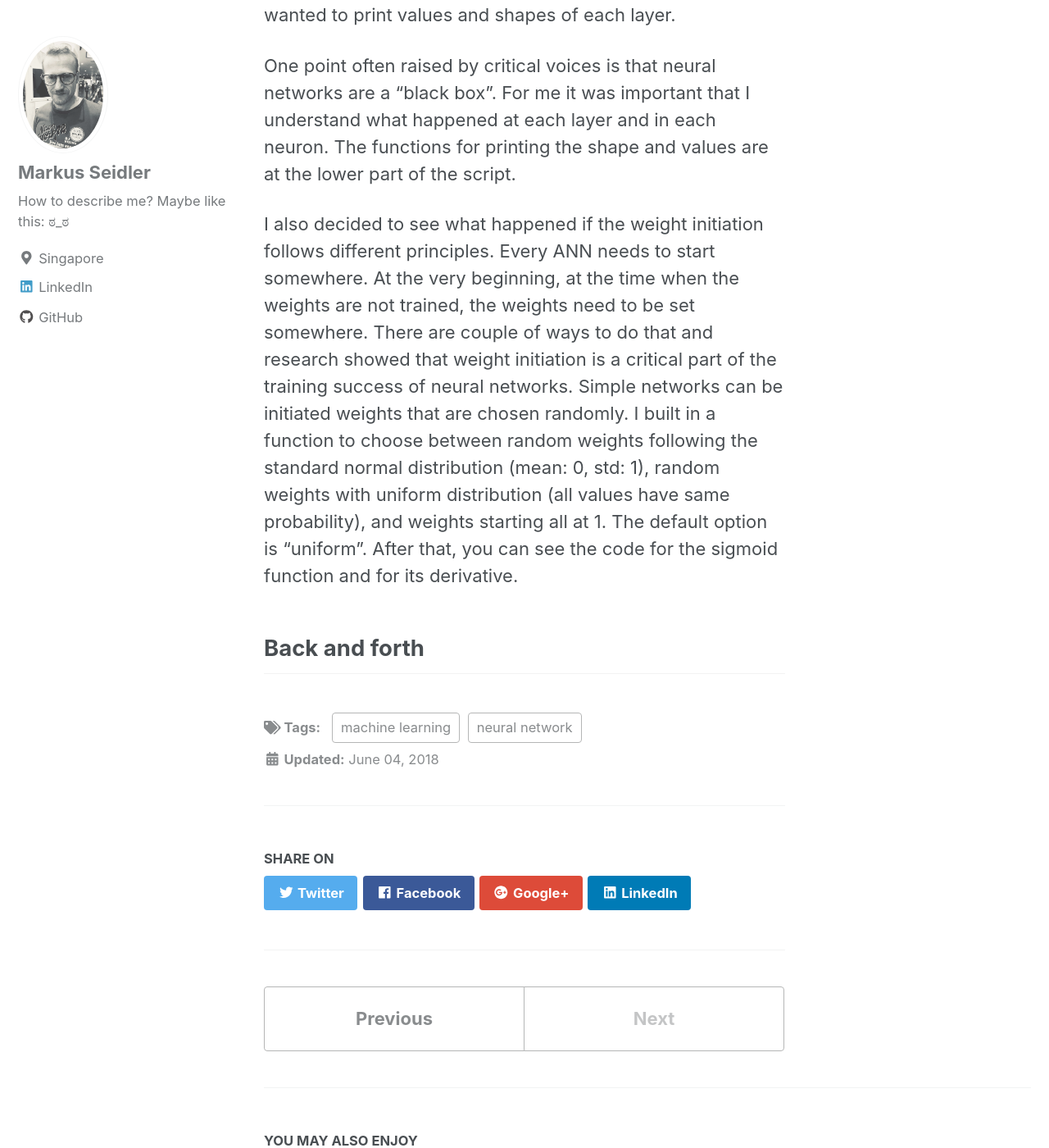
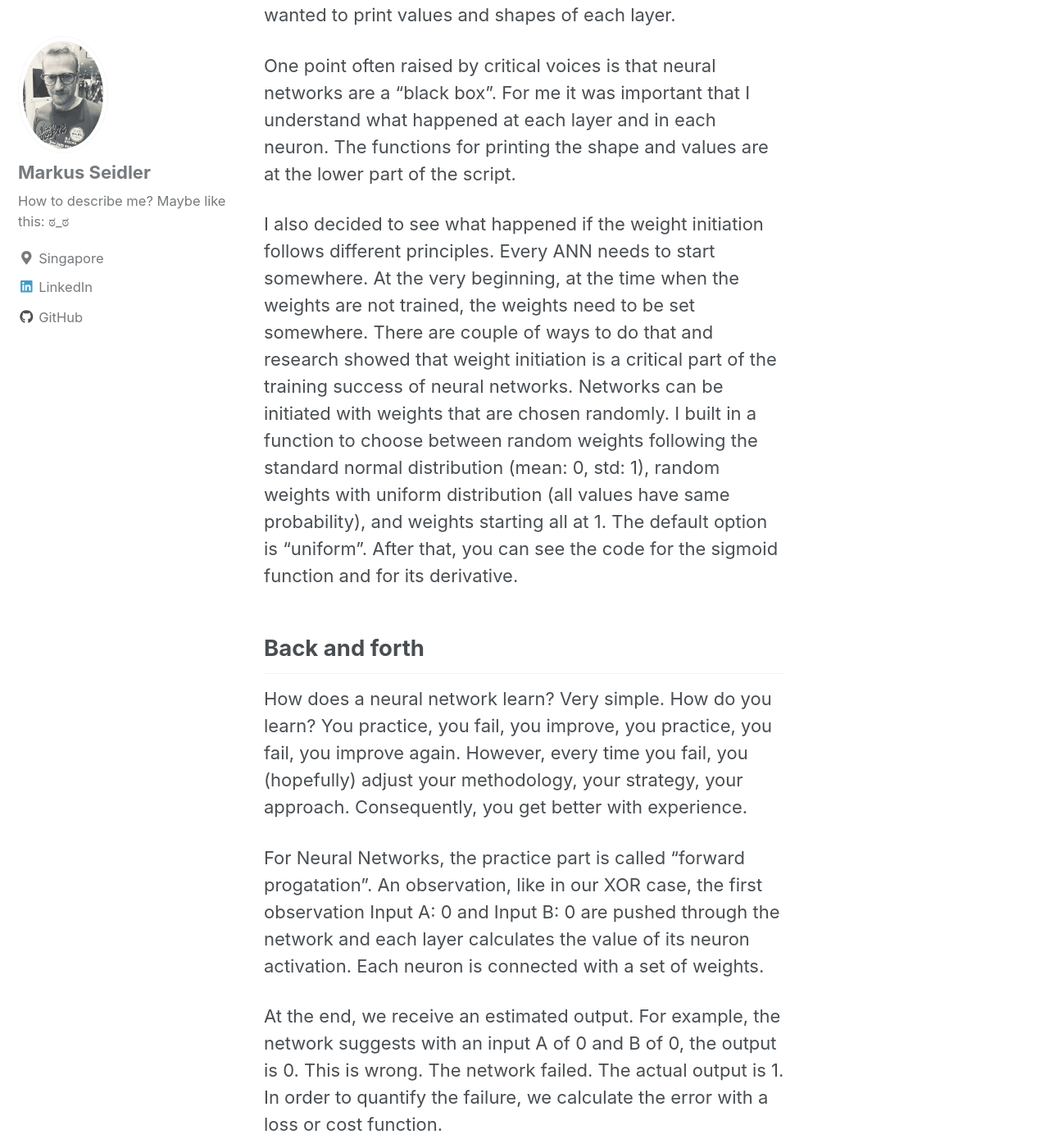
Before and after one commit to markusseidler/markusseidler.github.io, a Jekyll site: the page built from _posts/2018-06-04-FirstNN.md, in a window 1280 px wide and 1400 px high, scrolled down 12305 px. Shown: the whole window at 82% size. Built offline with Jekyll 4.4.1, drawn with Linux system fonts in a browser that asks for light colours; nearby versions of some CDN libraries; some of the changed text lies outside the part shown.

Commit message:
practice, fail, improve

````diff
--- a/_posts/2018-06-04-FirstNN.md
+++ b/_posts/2018-06-04-FirstNN.md
@@ -161,7 +161,7 @@
 my execution file. I called the execution file "main.py" and the ANN script is
 in a file called "ann.py".
 
-Let me show you first the script for the basic neural network.
+Let me show you first the script for the basic neural network. This is ann.py
 
 ```python
 
@@ -319,11 +319,53 @@
 principles. Every ANN needs to start somewhere. At the very beginning, at the
 time when the weights are not trained, the weights need to be set somewhere.
 There are couple of ways to do that and research showed that weight initiation
-is a critical part of the training success of neural networks. Simple networks can
-be initiated weights that are chosen randomly. I built in a function to choose
+is a critical part of the training success of neural networks. Networks can
+be initiated with weights that are chosen randomly. I built in a function to choose
 between random weights following the standard normal distribution (mean: 0,
 std: 1), random weights with uniform distribution (all values have same probability),
 and weights starting all at 1. The default option is "uniform". After that,
 you can see the code for the sigmoid function and for its derivative.
 
 ## Back and forth
+
+How does a neural network learn? Very simple. How do you learn? You practice,
+you fail, you improve, you practice, you fail, you improve again. However, every time you fail, you (hopefully)
+adjust your methodology, your strategy, your approach. Consequently, you get
+better with experience.
+
+For Neural Networks, the practice part is called "forward progatation". An observation, like
+in our XOR case, the first observation Input A: 0 and Input B: 0 are pushed
+through the network and each layer calculates the value of its neuron activation. Each
+neuron is connected with a set of weights.
+
+At the end, we receive an estimated output. For example, the network suggests with
+an input A of 0 and B of 0, the output is 0. This is wrong. The network failed.
+The actual output is 1. In order to quantify the failure, we calculate the error
+with a loss or cost function.
+
+After a round of practice and after a big fail, the network improves with
+the concept of backprogagation. It pushes the error backwards through the network
+and tries to identify how important a weight is for an improvement. This concept is based
+on taking the partial derivatives of each layer. Partial derivatives layer by layer
+can be quite efficiently calculated by applying the so-called chain rule of derivatives.
+The result is the "gradient", a derivative matrix or vector that shows how the
+output error is changing in respect to the weight matrix W1, W2, and W3.
+
+Basically, it is an optimization problem and the technique to find the optimal point is
+something is called "Gradient Descent". With the help of the various partial derivatives,
+the network finds the slope of each variable that helps to bring down the error.
+Some would describe it as a hiker who wants walk downhill from the peak to the lowest
+point of the valley. The hiker takes small steps and continue its path always in the
+direction of its steepest step downhill. Once the hiker is at the point where all
+steps around him have a slop upwards, the hiker knows he or she has reached the lowest point.
+In practice, the challenge is that the hiker would not know whether he or she has is
+at a local minimum or global minimum, a low point or the absolute lowest point of the valley.
+A solution to this is a technique called "Stochastic Gradient Descent" that chooses
+randomly sub-samples of observations to calculate gradient.
+
+Once I knew, the improvements I needed to apply to the three weight matrices, I
+could change them and finish this round of calculations. Each round included the
+forward propagation, loss calculation and backpropagation. One full round is called in
+machine learning "one epoch". The function "train_NN" reiterated through one epoch and
+adjusted the weights by the gradient at the end of each epoch before it used them for
+the next epoch.
````
Also changed, not shown: other parts of _posts/2018-06-04-FirstNN.md (+3 -3 lines).
